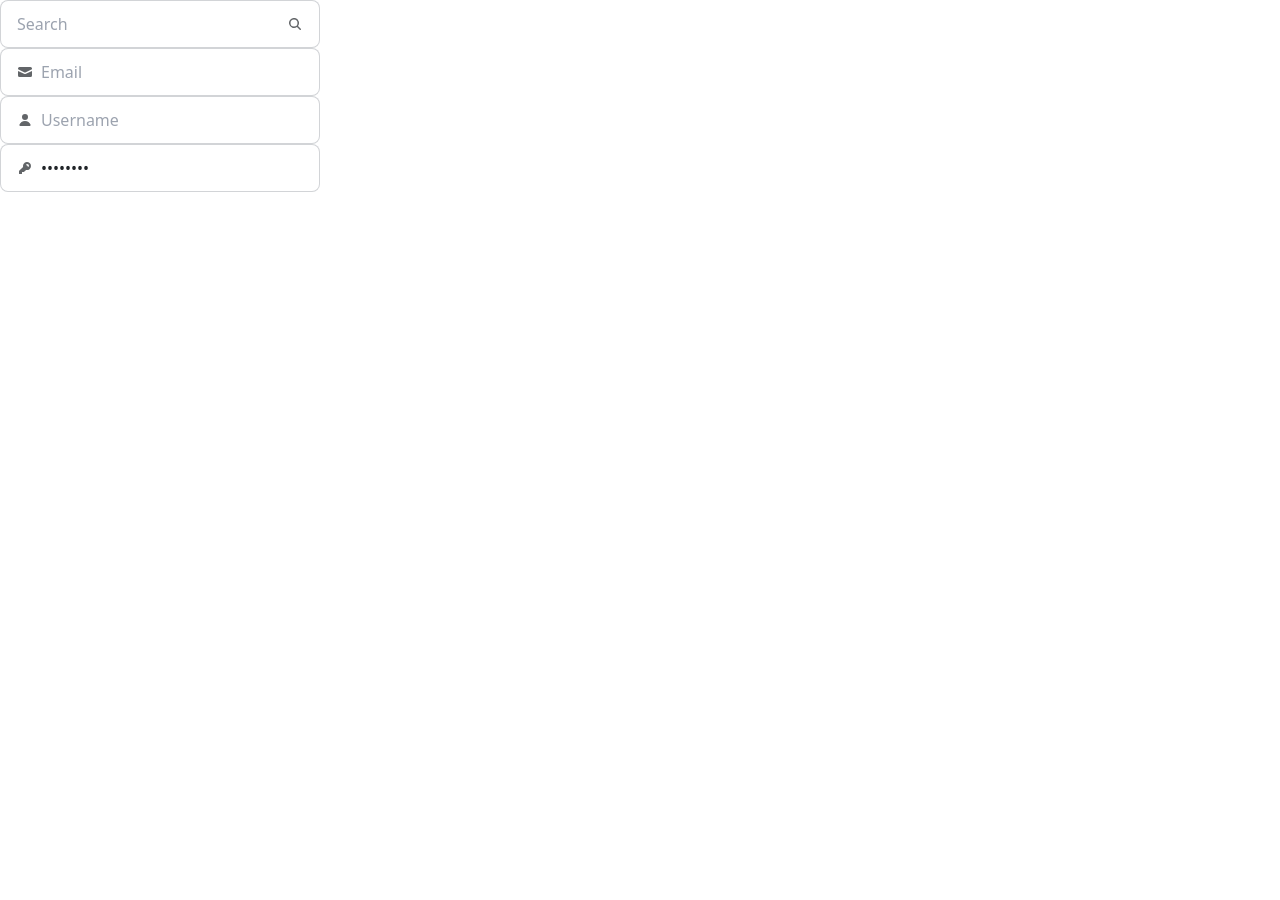
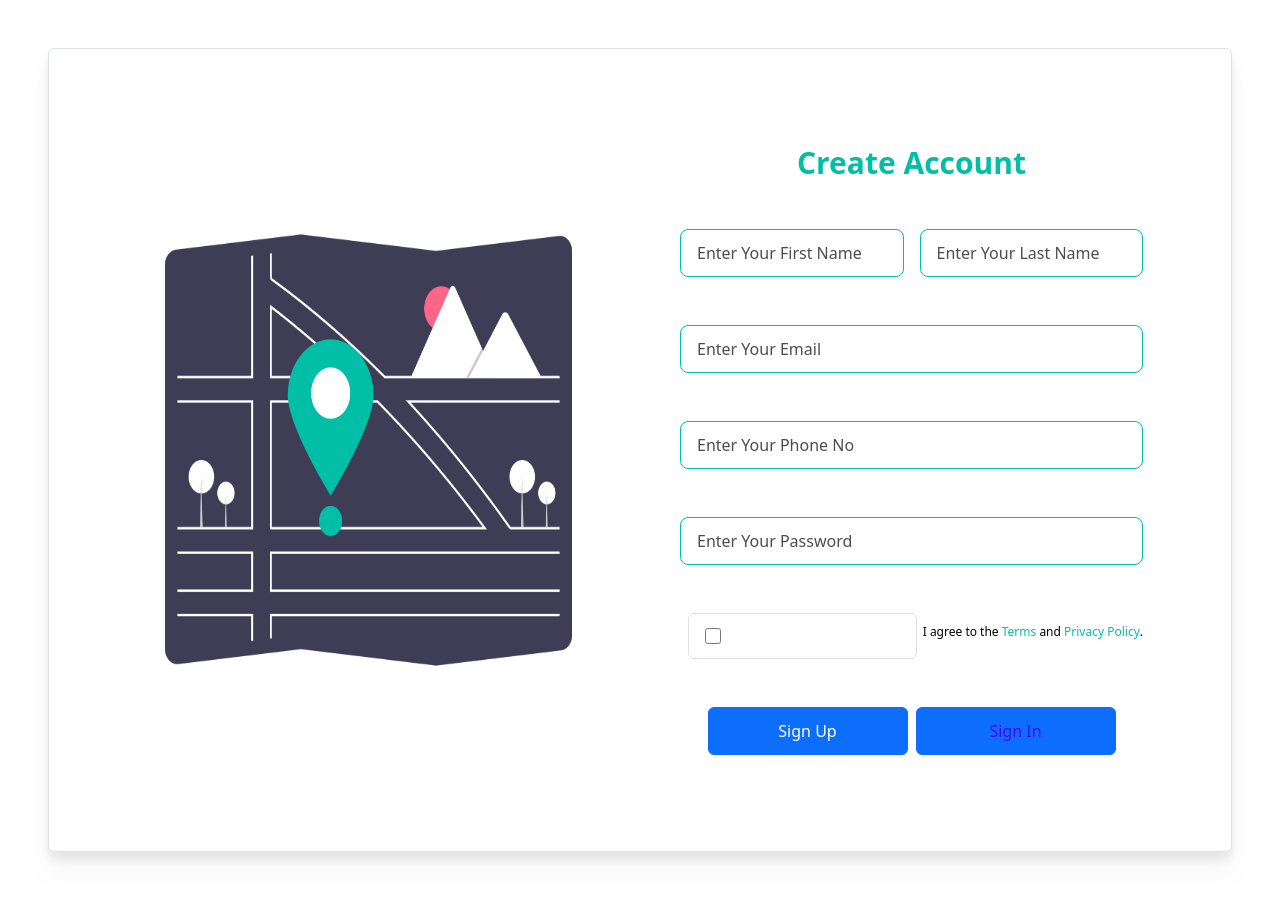
Before and after one commit to amine2241/GeoNews, a React (Create React App) app in the folder client/: page /SignUp in a window 1280 px wide. Before the commit the page ends 800 px from the top, so only its background shows below. Built offline with nearby package versions, Linux system fonts and the light colour scheme.

Commit message:
signup interface

```diff
--- a/client/src/Components/SignUpForm.js
+++ b/client/src/Components/SignUpForm.js
@@ -1,25 +1,80 @@
 import React from 'react'
+import Sign from "../images/signup_image.png"
 
 const SignUpForm = () => {
   return (
-<div className="artboard phone-1 justify-center items-center">
-    <label className="input input-bordered flex items-center gap-2">
-   <input type="text" className="grow" placeholder="Search" />
-   <svg xmlns="http://www.w3.org/2000/svg" viewBox="0 0 16 16" fill="currentColor" className="w-4 h-4 opacity-70"><path fillRule="evenodd" d="M9.965 11.026a5 5 0 1 1 1.06-1.06l2.755 2.754a.75.75 0 1 1-1.06 1.06l-2.755-2.754ZM10.5 7a3.5 3.5 0 1 1-7 0 3.5 3.5 0 0 1 7 0Z" clipRule="evenodd" /></svg>
- </label>
- <label className="input input-bordered flex items-center gap-2">
-   <svg xmlns="http://www.w3.org/2000/svg" viewBox="0 0 16 16" fill="currentColor" className="w-4 h-4 opacity-70"><path d="M2.5 3A1.5 1.5 0 0 0 1 4.5v.793c.026.009.051.02.076.032L7.674 8.51c.206.1.446.1.652 0l6.598-3.185A.755.755 0 0 1 15 5.293V4.5A1.5 1.5 0 0 0 13.5 3h-11Z" /><path d="M15 6.954 8.978 9.86a2.25 2.25 0 0 1-1.956 0L1 6.954V11.5A1.5 1.5 0 0 0 2.5 13h11a1.5 1.5 0 0 0 1.5-1.5V6.954Z" /></svg>
-   <input type="text" className="grow" placeholder="Email" />
- </label>
- <label className="input input-bordered flex items-center gap-2">
-   <svg xmlns="http://www.w3.org/2000/svg" viewBox="0 0 16 16" fill="currentColor" className="w-4 h-4 opacity-70"><path d="M8 8a3 3 0 1 0 0-6 3 3 0 0 0 0 6ZM12.735 14c.618 0 1.093-.561.872-1.139a6.002 6.002 0 0 0-11.215 0c-.22.578.254 1.139.872 1.139h9.47Z" /></svg>
-   <input type="text" className="grow" placeholder="Username" />
- </label>
- <label className="input input-bordered flex items-center gap-2">
-   <svg xmlns="http://www.w3.org/2000/svg" viewBox="0 0 16 16" fill="currentColor" className="w-4 h-4 opacity-70"><path fillRule="evenodd" d="M14 6a4 4 0 0 1-4.899 3.899l-1.955 1.955a.5.5 0 0 1-.353.146H5v1.5a.5.5 0 0 1-.5.5h-2a.5.5 0 0 1-.5-.5v-2.293a.5.5 0 0 1 .146-.353l3.955-3.955A4 4 0 1 1 14 6Zm-4-2a.75.75 0 0 0 0 1.5.5.5 0 0 1 .5.5.75.75 0 0 0 1.5 0 2 2 0 0 0-2-2Z" clipRule="evenodd" /></svg>
-   <input type="password" className="grow" value="password" />
- </label>
-</div>
+    <div className="flex justify-center items-center w-full  min-h-screen bg-white px-5 py-5">
+    <div className="xl:max-w-7xl bg-white drop-shadow-xl border border-black/20 w-full rounded-md flex justify-between items-stretch px-5 xl:px-5 py-5">
+      <div className="sm:w-[60%] lg:w-[50%] bg-cover bg-center items-center justify-center hidden md:flex ">
+        {/* <img
+          src="./images/undra"
+          alt="login"
+          className="h-[500px]"
+        /> */}
+        <img src={Sign} className="h-[550px]"/>
+      </div>
+      <div className="mx-auto w-full lg:w-1/2 md:p-10 py-5 md:py-0">
+        <h1 className="text-center text-2xl sm:text-3xl font-semibold text-[#00BFA6]">
+          Create Account
+        </h1>
+        <div className="w-full mt-5 sm:mt-8">
+          <div className="mx-auto w-full sm:max-w-md md:max-w-lg flex flex-col gap-5">
+            <div className="flex flex-col sm:flex-row gap-3">
+              <input
+                type="text"
+                placeholder="Enter Your First Name"
+                className="input input-bordered border-[#00BFA6] w-full max-w-xs text-black placeholder:text-black/70"
+              />
+              <input
+                type="text"
+                placeholder="Enter Your Last Name"
+                className="input input-bordered border-[#00BFA6] w-full max-w-xs text-black placeholder:text-black/70"
+              />
+            </div>
+            <input
+              type="text"
+              placeholder="Enter Your Email"
+              className="input input-bordered border-[#00BFA6] w-full text-black placeholder:text-black/70"
+            />
+            <input
+              type="text"
+              placeholder="Enter Your Phone No"
+              className="input input-bordered border-[#00BFA6] w-full text-black placeholder:text-black/70"
+            />
+            <input
+              type="Password"
+              placeholder="Enter Your Password"
+              className="input input-bordered border-[#00BFA6] w-full text-black placeholder:text-black/70"
+            />
+            <div className="flex items-center gap-1.5  justify-start pl-2">
+              <div className="form-control">
+                <label className="label cursor-pointer">
+                  <input
+                    type="checkbox"
+                    className="checkbox-xs checkbox-primary"
+                  />
+                </label>
+              </div>
+              <h3 className="flex items-center whitespace-nowrap text-xs text-black">
+                I agree to the
+                <span className="text-[#00BFA6]">&nbsp;Terms</span>
+                &nbsp;and
+                <span className="text-[#00BFA6]">&nbsp;Privacy Policy</span>.
+              </h3>
+            </div>
+            <div className="flex flex-col md:flex-row gap-2 md:gap-4 justify-center items-center">
+              <button className="btn btn-active btn-primary btn-block max-w-[200px]">
+                Sign Up
+              </button>
+              <button className="btn btn-outline btn-primary btn-block max-w-[200px]">
+                Sign In
+              </button>
+            </div>
+          </div>
+        </div>
+      </div>
+    </div>
+  </div>
   )
 }
 
```
Also changed, not shown: client/src/images/signup_image.png (added).
